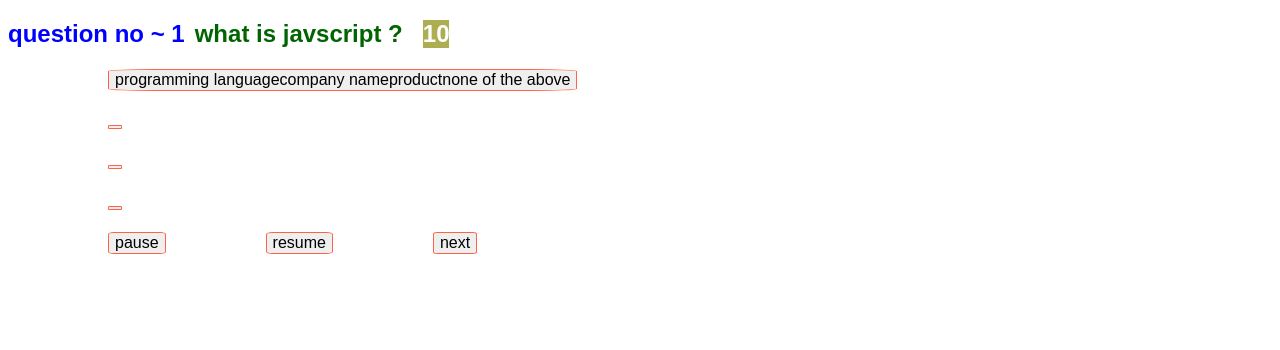
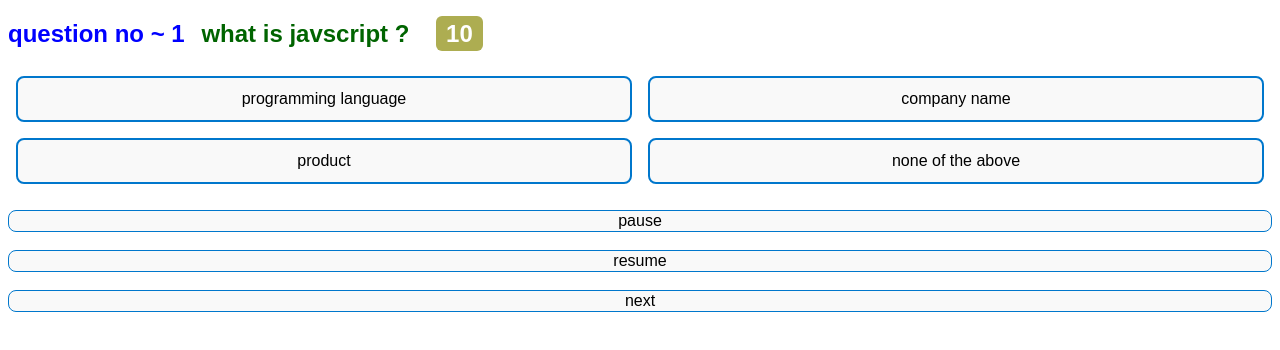
Before and after one commit to abdulahad95460/BrainTap, a React (Vite) app: page / in a window 1280 px wide. Shown: the top 350 px of the page. Built offline with nearby package versions, Linux system fonts and the light colour scheme.

Commit message:
working on options

```diff
--- a/src/Question.jsx
+++ b/src/Question.jsx
@@ -64,14 +64,16 @@ const Questions = () => {
         {QuizData[CurrentIndex].question} <span> {Count}</span>
       </h2>
 
-        <h3><button>{QuizData[CurrentIndex].option}</button></h3>
-        <h3><button></button></h3>
-        <h3><button></button></h3>
-        <h3><button></button></h3>
+       {QuizData[CurrentIndex].option.map((opt, id) => (
+  <h3 className="q-option" key={id}>
+    <button className="optbutton">{opt}</button>
+  </h3>
+))}
 
-      <button onClick={pause}> pause </button>
-      <button onClick={resume}> resume </button>
-      <button onClick={next}> next</button>
+
+      <button className="lowerbuttons" onClick={pause}> pause </button>
+      <button className="lowerbuttons" onClick={resume}> resume </button>
+      <button className="lowerbuttons" onClick={next}> next</button>
     </div>
   );
 };
--- a/src/index.css
+++ b/src/index.css
@@ -1,30 +1,63 @@
-h2{
-  display: flex;
+h2 {
+
   font-family: Arial, sans-serif;
   color: darkgreen;
+  margin-bottom: 20px;
 }
 
-span{
+span {
   background-color: rgb(173, 173, 81);
   margin-left: 20px;
   color: white;
   font-size: 1.5rem;
+  padding: 4px 10px;
+  border-radius: 6px;
+}
 
-}
-#tan{
+#tan {
   font-size: 24px;
   font-weight: bold;
   color: blue;
   margin-right: 10px;
+  display: inline-block;
+}
+.q-option {
+  display: inline-block;
+  margin: 8px;
+  width: calc(50% - 16px);
+}
+
+
+.optbutton {
+  width: 100%;
+  padding: 12px 16px;
+  font-size: 16px;
+  background-color: #f9f9f9;
+  border: 2px solid #0077cc;
+  border-radius: 8px;
+  cursor: pointer;
+  text-align: center;
+}
+
+.optbutton:hover {
+  background-color: #0077cc;
+  color: white;
+}
+
+.lowerbuttons{
+
+   width: 100%;
+  margin-top: 18px;
+  font-size: 16px;
+  background-color: #f9f9f9;
+  border: 1px solid #0077cc;
+  border-radius: 8px;
+  cursor: pointer;
+  text-align: center;
+}
+.lowerbuttons:hover{
+  color: white;
+  background-color: #389b3e;
 
 
 }
-
-button{
-
-margin-left: 100px;
-font-size: 1rem;
-border-radius: 10%;
-border: 1px solid tomato;
-
-}
```
Lines whose indentation alone changed are shown as unchanged.
